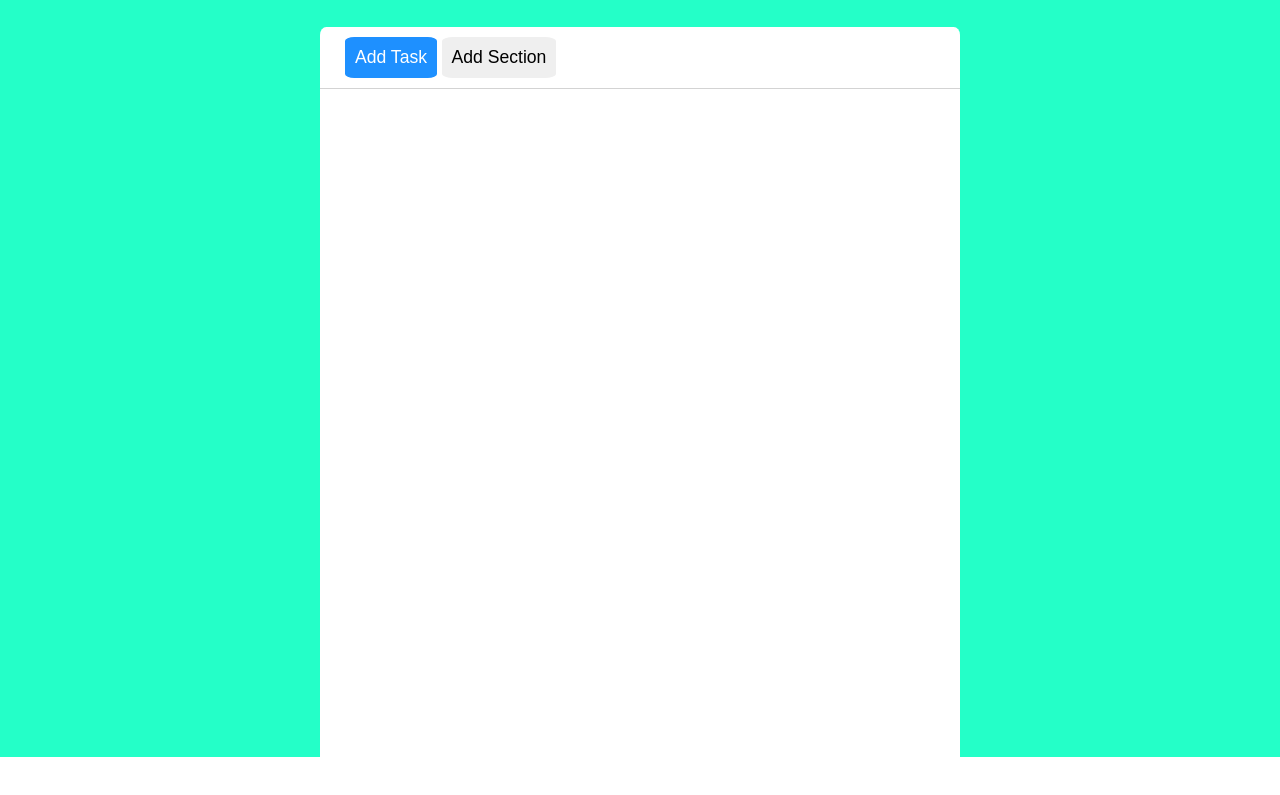
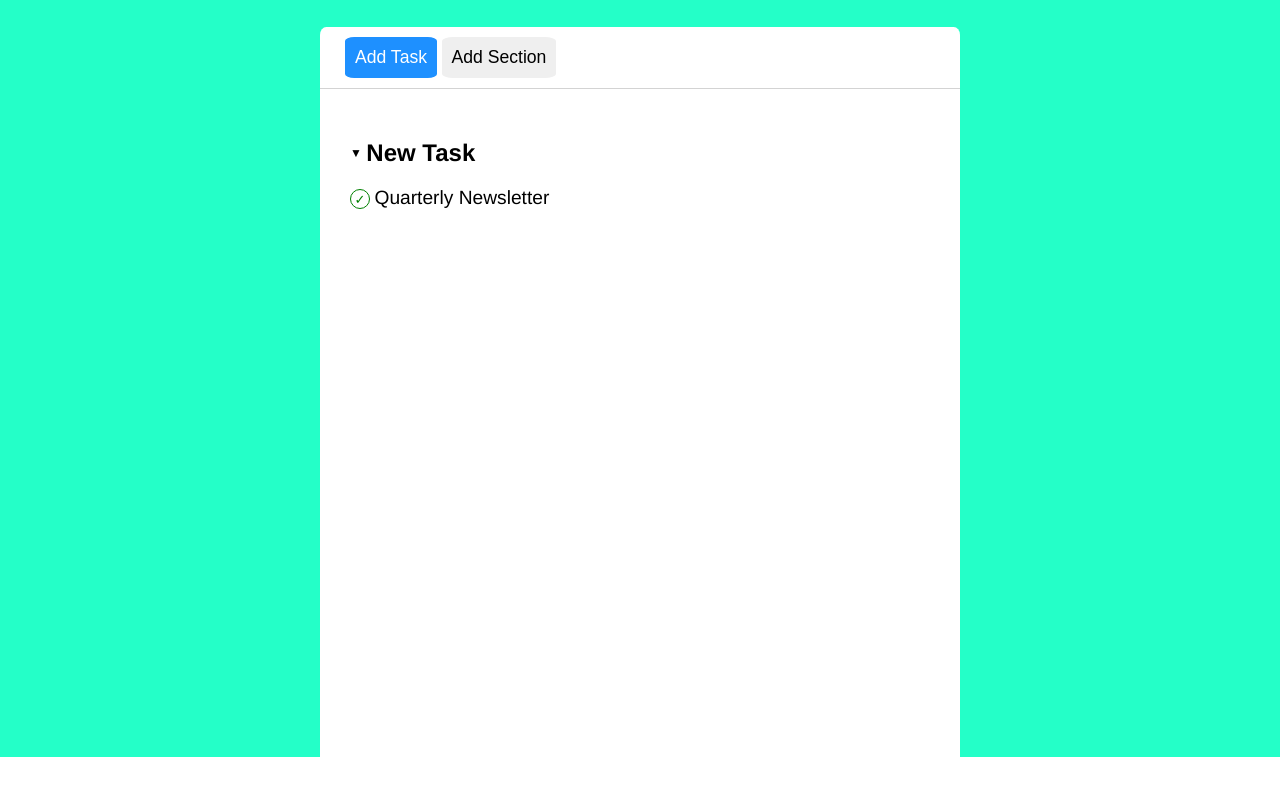
Before and after one commit to AndreaRomano02/html-css-toboolist, a plain HTML site: page index.html in a window 1280 px wide. Shown: the part 73-868 px from the top of the page. Drawn offline with Linux system fonts and the light colour scheme.

Commit message:
add check-list and description

```diff
--- a/css/style.css
+++ b/css/style.css
@@ -23,6 +23,19 @@ body {
   margin: 0 auto;
   background-color: white;
   border-radius: 1%;
+}
+
+ul {
+  list-style: none;
+}
+
+h2 {
+  display: inline;
+  vertical-align: middle;
+}
+
+.row-list {
+  margin-top: 20px;
 }
 
 /* header */
@@ -53,6 +66,32 @@ nav {
   padding: 10px;
 }
 
+/* main */
+main {
+  margin: 50px 30px;
+
+}
+
+.arrow-down {
+  font-size: 12px;
+  display: inline;
+}
+
+.check-list {
+  border: 1px solid green;
+  width: 20px;
+  height: 20px;
+  border-radius: 50%;
+  text-align: center;
+  line-height: 20px;
+  font-size: 13px;
+  display: inline-block;
+}
+
+.row-list span {
+  font-size: 1.2rem;
+}
+
 /* utility */
 .bg-blue {
   background-color: #1e90ff;
@@ -61,3 +100,7 @@ nav {
 .white-text {
   color: white;
 }
+
+.correct {
+  color: green;
+}
--- a/index.html
+++ b/index.html
@@ -29,7 +29,18 @@
       </nav>
 
       <!-- main -->
-      <main></main>
+      <main>
+        <ul>
+          <li>
+            <div class="arrow-down">&#9660;</div>
+            <h2>New Task</h2>
+          </li>
+          <li class="row-list">
+            <div class=" check-list correct">&#10003;</div>
+            <span>Quarterly Newsletter</span>
+          </li>
+        </ul>
+      </main>
     </div>
   </div>
 </body>
```
